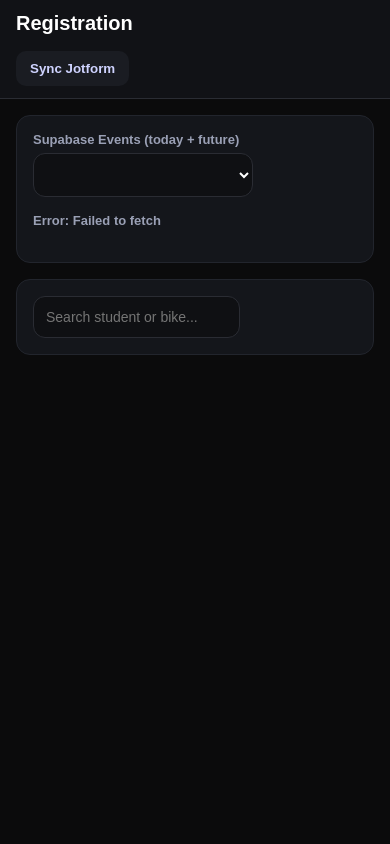
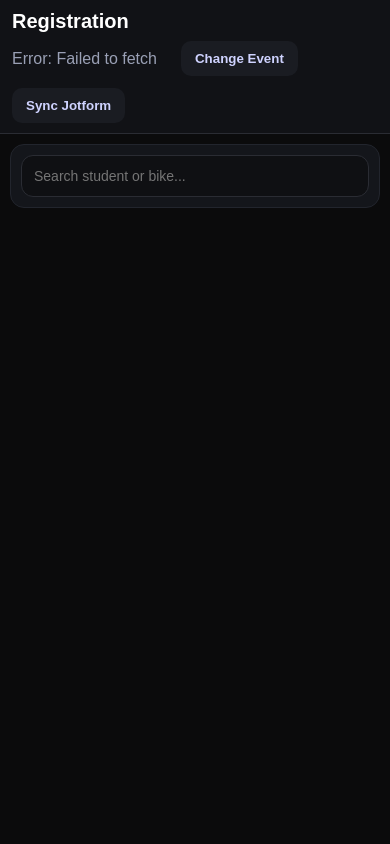
Before and after one commit to aydee72/css-website, a PHP site: page / in a window 390 px wide. Run offline with PHP 8.4, Linux system fonts and the light colour scheme; lists and menus that the app fills with data are empty; some libraries are stand-ins or nearby versions.

Commit message:
Streamline registration event selection

```diff
--- a/registration/app.js
+++ b/registration/app.js
@@ -44,13 +44,29 @@ function bikeSortValue(value) {
   return Number.isFinite(n) ? n : Number.MAX_SAFE_INTEGER;
 }
 
-function todaySydneyYYYYMMDD() {
-  return new Intl.DateTimeFormat("en-CA", {
+function currentEventStartDateSydneyYYYYMMDD() {
+  const now = new Date();
+  const formatter = new Intl.DateTimeFormat("en-CA", {
     timeZone: "Australia/Sydney",
     year: "numeric",
     month: "2-digit",
     day: "2-digit",
-  }).format(new Date());
+    hour: "2-digit",
+    hourCycle: "h23",
+  });
+  const parts = Object.fromEntries(formatter.formatToParts(now).map((part) => [part.type, part.value]));
+  const date = new Date(Date.UTC(Number(parts.year), Number(parts.month) - 1, Number(parts.day)));
+
+  if (Number(parts.hour) >= 15) {
+    date.setUTCDate(date.getUTCDate() + 1);
+  }
+
+  return new Intl.DateTimeFormat("en-CA", {
+    timeZone: "UTC",
+    year: "numeric",
+    month: "2-digit",
+    day: "2-digit",
+  }).format(date);
 }
 
 function setStatus(message, isError = false) {
@@ -104,13 +120,22 @@ function eventLabel(event) {
   return event.code || event.name || event.event_date || "Event";
 }
 
+function selectedEventLabel() {
+  const event = events.find((item) => item.id === selectedEventId);
+  return event ? `Event: ${event.event_date || ""} — ${eventLabel(event)}` : "";
+}
+
+function defaultEventId() {
+  return events[0]?.id || "";
+}
+
 async function loadEvents() {
   setEventStatus("Loading…");
 
   try {
-    const today = todaySydneyYYYYMMDD();
+    const startDate = currentEventStartDateSydneyYYYYMMDD();
     events = await supabaseFetch(
-      `/rest/v1/events?select=id,event_date,name,code&event_date=gte.${today}&order=event_date.asc`
+      `/rest/v1/events?select=id,event_date,name,code&event_date=gte.${startDate}&order=event_date.asc`
     );
 
     const select = el("eventSelect");
@@ -134,9 +159,11 @@ async function loadEvents() {
       select.appendChild(option);
     });
 
-    selectedEventId = selectedEventId || events[0].id;
+    selectedEventId = events.some((event) => event.id === selectedEventId)
+      ? selectedEventId
+      : defaultEventId();
     select.value = selectedEventId;
-    setEventStatus(`${events.length} events`);
+    setEventStatus(selectedEventLabel());
     await loadRegistrationData(selectedEventId);
     startLiveRefresh(selectedEventId);
   } catch (error) {
@@ -716,8 +743,19 @@ async function syncJotform() {
 
 el("eventSelect").addEventListener("change", async (event) => {
   selectedEventId = event.target.value;
+  setEventStatus(selectedEventLabel());
   await loadRegistrationData(selectedEventId);
   startLiveRefresh(selectedEventId);
+  el("eventModal").classList.add("hidden");
+});
+
+el("changeEvent").addEventListener("click", () => {
+  el("eventSelect").value = selectedEventId;
+  el("eventModal").classList.remove("hidden");
+});
+
+el("closeEventModal").addEventListener("click", () => {
+  el("eventModal").classList.add("hidden");
 });
 
 el("syncJotform").addEventListener("click", syncJotform);
--- a/registration/index.html
+++ b/registration/index.html
@@ -13,24 +13,14 @@
         <h1>Registration</h1>
       </div>
       <div class="topbar-right">
+        <span id="eventStatus" class="muted"></span>
+        <span id="status" class="status-area"></span>
+        <button id="changeEvent" class="secondary-btn">Change Event</button>
         <button id="syncJotform" class="secondary-btn">Sync Jotform</button>
       </div>
     </header>
 
     <main class="page">
-      <div class="panel">
-        <div class="panel-row">
-          <div class="field">
-            <label>Supabase Events (today + future)</label>
-            <select id="eventSelect"></select>
-          </div>
-          <div class="field field-toggle">
-            <span id="eventStatus" class="muted"></span>
-            <span id="status" class="status-area"></span>
-          </div>
-        </div>
-      </div>
-
       <div class="panel">
         <input id="studentSearch" type="text" placeholder="Search student or bike..." />
       </div>
@@ -38,6 +28,23 @@
       <div id="registrationSummary" class="registration-summary"></div>
 
       <div id="students" class="registration-list"></div>    </main>
+  </div>
+
+  <div id="eventModal" class="modal hidden">
+    <div class="modal-card event-modal-card">
+      <div class="modal-header">
+        <h2>Change Event</h2>
+      </div>
+
+      <div class="field">
+        <label for="eventSelect">Event</label>
+        <select id="eventSelect"></select>
+      </div>
+
+      <div class="modal-footer">
+        <button id="closeEventModal" class="secondary-btn">Done</button>
+      </div>
+    </div>
   </div>
 
   <div id="matchModal" class="modal hidden">
--- a/registration/styles.css
+++ b/registration/styles.css
@@ -82,6 +82,10 @@ body {
   margin-bottom: 16px;
 }
 
+.panel > input {
+  width: 100%;
+}
+
 .panel-row {
   display: flex;
   gap: 16px;
@@ -122,6 +126,10 @@ select {
 .status-area {
   margin-top: 12px;
   color: #9aa0b5;
+}
+
+.topbar .status-area {
+  margin-top: 0;
 }
 
 .status-error {
@@ -268,6 +276,14 @@ select {
   color: #fff;
 }
 
+.event-modal-card {
+  max-width: 420px;
+}
+
+.event-modal-card select {
+  width: 100%;
+}
+
 .filter-actions {
   display: flex;
   gap: 8px;
@@ -310,14 +326,24 @@ select {
 @media (max-width: 900px) {
   .topbar {
     height: auto;
-    padding: 12px 16px;
-    align-items: flex-start;
+    padding: 10px 12px;
+    align-items: stretch;
     flex-direction: column;
+    gap: 8px;
   }
 
   .topbar-left,
   .topbar-right {
     flex-wrap: wrap;
+  }
+
+  .page {
+    padding: 10px;
+  }
+
+  .panel {
+    padding: 10px;
+    margin-bottom: 10px;
   }
 
   select {
```
